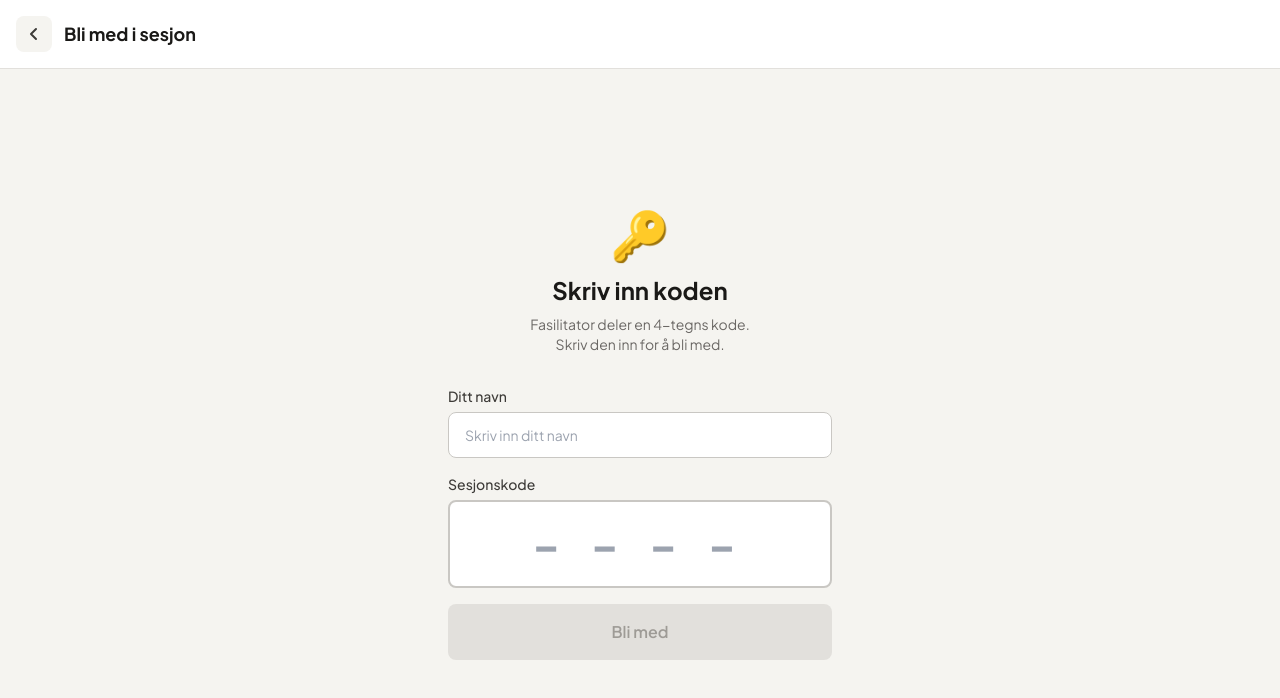
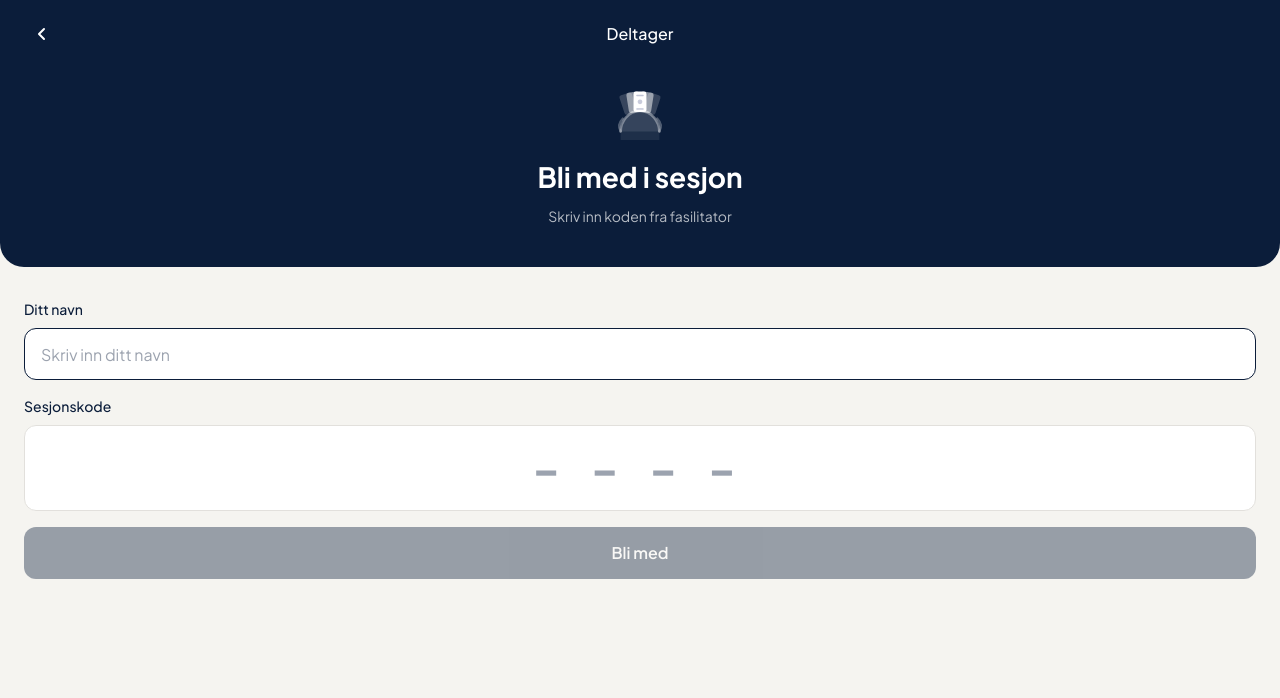
Before and after one commit to Slopsbox/estimator, a React (Vite) app: page /join in a window 1280 px wide. Shown: the top 698 px of the page. Built offline with nearby package versions, Linux system fonts and the light colour scheme; no server answers.

Commit message:
design: redesign participant join screen to match facilitator pattern

```diff
--- a/src/pages/DeltagerJoin.tsx
+++ b/src/pages/DeltagerJoin.tsx
@@ -1,9 +1,11 @@
 import { useRef, useState } from 'react';
 import { useNavigate } from 'react-router-dom';
+import { AppLogo } from '../components/AppLogo';
 import { useSession } from '../hooks/useSession';
 
 /**
- * Deltager-join-side – Gjensidige Builders designsystem.
+ * Deltager-join-side – Gjensidige Builders designsystem (rev3).
+ * Navy topp-seksjon + varm-grå bunn, matcher fasilitator-mønsteret.
  * Lar deltaker taste inn navn og 4-tegns sesjonskode for å bli med.
  * Navn lagres i sessionStorage for fremtidige runder.
  */
@@ -80,70 +82,59 @@ export function DeltagerJoinPage() {
   const canSubmit = name.trim().length > 0 && code.length === 4;
 
   return (
+    <div className="min-h-screen flex flex-col" style={{ background: '#F5F4F0' }}>
+      {/* Navy topp-seksjon */}
       <div
-      className="min-h-screen flex flex-col"
-      style={{ background: 'var(--color-neutral-100)' }}
-    >
-      {/* Header */}
-      <div
-        className="flex items-center gap-3 px-4 py-4"
         style={{
-          background: 'white',
-          borderBottom: '1px solid var(--color-neutral-200)',
+          background: '#0B1D3A',
+          borderRadius: '0 0 24px 24px',
+          padding: '16px 24px 40px',
         }}
       >
+        {/* Header-rad */}
+        <div className="flex items-center mb-8">
           <button
             type="button"
             onClick={() => navigate('/')}
-          className="flex items-center justify-center w-9 h-9 transition-colors"
-          style={{
-            background: 'var(--color-neutral-100)',
-            borderRadius: 'var(--radius-md)',
-            color: 'var(--color-neutral-700)',
-          }}
+            className="flex items-center justify-center w-9 h-9 focus:outline-none"
+            style={{ color: 'white', background: 'transparent' }}
             aria-label="Tilbake"
           >
             <svg width="18" height="18" viewBox="0 0 18 18" fill="none" aria-hidden="true">
               <path d="M11 4L6 9l5 5" stroke="currentColor" strokeWidth="2" strokeLinecap="round" strokeLinejoin="round" />
             </svg>
           </button>
-        <h1
-          className="text-lg font-semibold"
-          style={{ color: 'var(--color-neutral-900)', fontWeight: 700 }}
+          <span
+            className="flex-1 text-center font-medium"
+            style={{ fontSize: 16, color: 'white' }}
           >
+            Deltager
+          </span>
+          {/* Spacer for symmetri */}
+          <div className="w-9" />
+        </div>
+
+        {/* AppLogo + tittel */}
+        <div className="text-center">
+          <AppLogo size={56} className="mx-auto mb-4" />
+          <h1 style={{ fontSize: 28, fontWeight: 700, color: '#fff', margin: 0 }}>
             Bli med i sesjon
           </h1>
+          <p style={{ fontSize: 14, color: 'rgba(255,255,255,0.7)', marginTop: 8 }}>
+            Skriv inn koden fra fasilitator
+          </p>
+        </div>
       </div>
 
-      {/* Innhold */}
-      <div className="flex-1 flex flex-col items-center justify-center px-5 py-8">
-        <div className="w-full max-w-sm animate-fadeUp">
-          {/* Ikon + heading */}
-          <div className="text-center mb-8">
-            <div className="text-5xl mb-4">🔑</div>
-            <h2
-              className="text-2xl font-bold mb-2"
-              style={{ color: 'var(--color-neutral-900)', fontWeight: 700 }}
-            >
-              Skriv inn koden
-            </h2>
-            <p
-              className="text-sm"
-              style={{ color: 'var(--color-neutral-500)' }}
-            >
-              Fasilitator deler en 4-tegns kode.
-              <br />
-              Skriv den inn for å bli med.
-            </p>
-          </div>
-
+      {/* Varm-grå-seksjon */}
+      <div className="flex-1 px-6 pt-8">
         <form onSubmit={handleJoin} className="space-y-4">
-            {/* Navn-input – øverst */}
+          {/* Navn-input */}
           <div>
             <label
               htmlFor="join-name"
-                className="block text-sm font-medium mb-1.5"
-                style={{ color: 'var(--color-neutral-700)' }}
+              className="block mb-2"
+              style={{ fontSize: 14, fontWeight: 500, color: '#0B1D3A' }}
             >
               Ditt navn
             </label>
@@ -155,20 +146,25 @@ export function DeltagerJoinPage() {
               placeholder="Skriv inn ditt navn"
               maxLength={60}
               autoFocus
-                className="w-full px-4 py-3 text-sm focus:outline-none transition-colors"
+              className="w-full focus:outline-none transition-colors"
               style={{
-                  border: `1.5px solid ${nameError ? 'var(--color-danger)' : 'var(--color-neutral-300)'}`,
-                  borderRadius: 'var(--radius-md)',
-                  color: 'var(--color-neutral-900)',
-                  background: 'white',
-                  boxShadow: nameError ? '0 0 0 3px rgba(200,0,45,.12)' : 'none',
+                height: 52,
+                borderRadius: 12,
+                border: `1.5px solid ${nameError ? '#C8002D' : '#E2E0DC'}`,
+                background: '#fff',
+                padding: '0 16px',
+                fontSize: 16,
+                color: '#0B1D3A',
+              }}
+              onFocus={(e) => {
+                if (!nameError) e.currentTarget.style.borderColor = '#0B1D3A';
+              }}
+              onBlur={(e) => {
+                if (!nameError) e.currentTarget.style.borderColor = '#E2E0DC';
               }}
             />
             {nameError && (
-                <p
-                  className="mt-1 text-sm animate-slideIn"
-                  style={{ color: 'var(--color-danger)' }}
-                >
+              <p className="mt-1 text-sm animate-slideIn" style={{ color: '#C8002D' }}>
                 {nameError}
               </p>
             )}
@@ -178,8 +174,8 @@ export function DeltagerJoinPage() {
           <div>
             <label
               htmlFor="join-code"
-                className="block text-sm font-medium mb-1.5"
-                style={{ color: 'var(--color-neutral-700)' }}
+              className="block mb-2"
+              style={{ fontSize: 14, fontWeight: 500, color: '#0B1D3A' }}
             >
               Sesjonskode
             </label>
@@ -203,21 +199,16 @@ export function DeltagerJoinPage() {
                 fontSize: '2.5rem',
                 letterSpacing: '0.3em',
                 padding: '0.75rem 1rem',
-                  color: 'var(--color-neutral-900)',
-                  background: 'white',
-                  border: `2px solid ${
+                color: '#0B1D3A',
+                background: '#fff',
+                border: `1.5px solid ${
                   codeError
-                      ? 'var(--color-danger)'
+                    ? '#C8002D'
                     : code.length === 4
-                      ? 'var(--color-danger)'
-                      : 'var(--color-neutral-300)'
+                    ? '#0B1D3A'
+                    : '#E2E0DC'
                 }`,
-                  borderRadius: 'var(--radius-md)',
-                  boxShadow: codeError
-                    ? '0 0 0 3px rgba(200,0,45,.12)'
-                    : code.length === 4
-                    ? '0 0 0 3px rgba(200,0,45,.12)'
-                    : 'none',
+                borderRadius: 12,
               }}
             />
             {codeError && (
@@ -226,15 +217,12 @@ export function DeltagerJoinPage() {
                 className="mt-3 flex items-center gap-2 px-4 py-3 animate-slideIn"
                 style={{
                   background: 'var(--color-red-50)',
-                    border: `1.5px solid var(--color-danger)`,
-                    borderRadius: 'var(--radius-md)',
+                  border: '1.5px solid #C8002D',
+                  borderRadius: 12,
                 }}
               >
                 <span aria-hidden="true" style={{ fontSize: '1.1rem' }}>❌</span>
-                  <p
-                    className="text-sm font-semibold"
-                    style={{ color: 'var(--color-danger)' }}
-                  >
+                <p className="text-sm font-semibold" style={{ color: '#C8002D' }}>
                   {codeError}
                 </p>
               </div>
@@ -244,20 +232,19 @@ export function DeltagerJoinPage() {
           <button
             type="submit"
             disabled={!canSubmit || loading}
-              className="w-full py-4 font-semibold text-white text-base transition-all focus:outline-none focus:ring-2 focus:ring-offset-2 flex items-center justify-center gap-2"
+            className="w-full font-semibold text-white focus:outline-none transition-opacity"
             style={{
+              height: 52,
+              borderRadius: 12,
+              background: '#0B1D3A',
+              fontSize: 16,
               fontWeight: 600,
-                background:
-                  canSubmit && !loading
-                    ? 'var(--color-navy-900)'
-                    : 'var(--color-neutral-200)',
-                color: canSubmit && !loading ? 'white' : 'var(--color-neutral-400)',
-                borderRadius: 'var(--radius-md)',
+              opacity: !canSubmit || loading ? 0.4 : 1,
               cursor: canSubmit && !loading ? 'pointer' : 'not-allowed',
             }}
           >
             {loading ? (
-                <>
+              <span className="flex items-center justify-center gap-2">
                 <svg
                   className="animate-spin"
                   width="18"
@@ -281,7 +268,7 @@ export function DeltagerJoinPage() {
                   />
                 </svg>
                 Kobler til…
-                </>
+              </span>
             ) : (
               'Bli med'
             )}
@@ -289,6 +276,5 @@ export function DeltagerJoinPage() {
         </form>
       </div>
     </div>
-    </div>
   );
 }
```
Also changed, not shown: 1 other file (tests, documents, lock files or other folders). Lines whose indentation alone changed are shown as unchanged.
